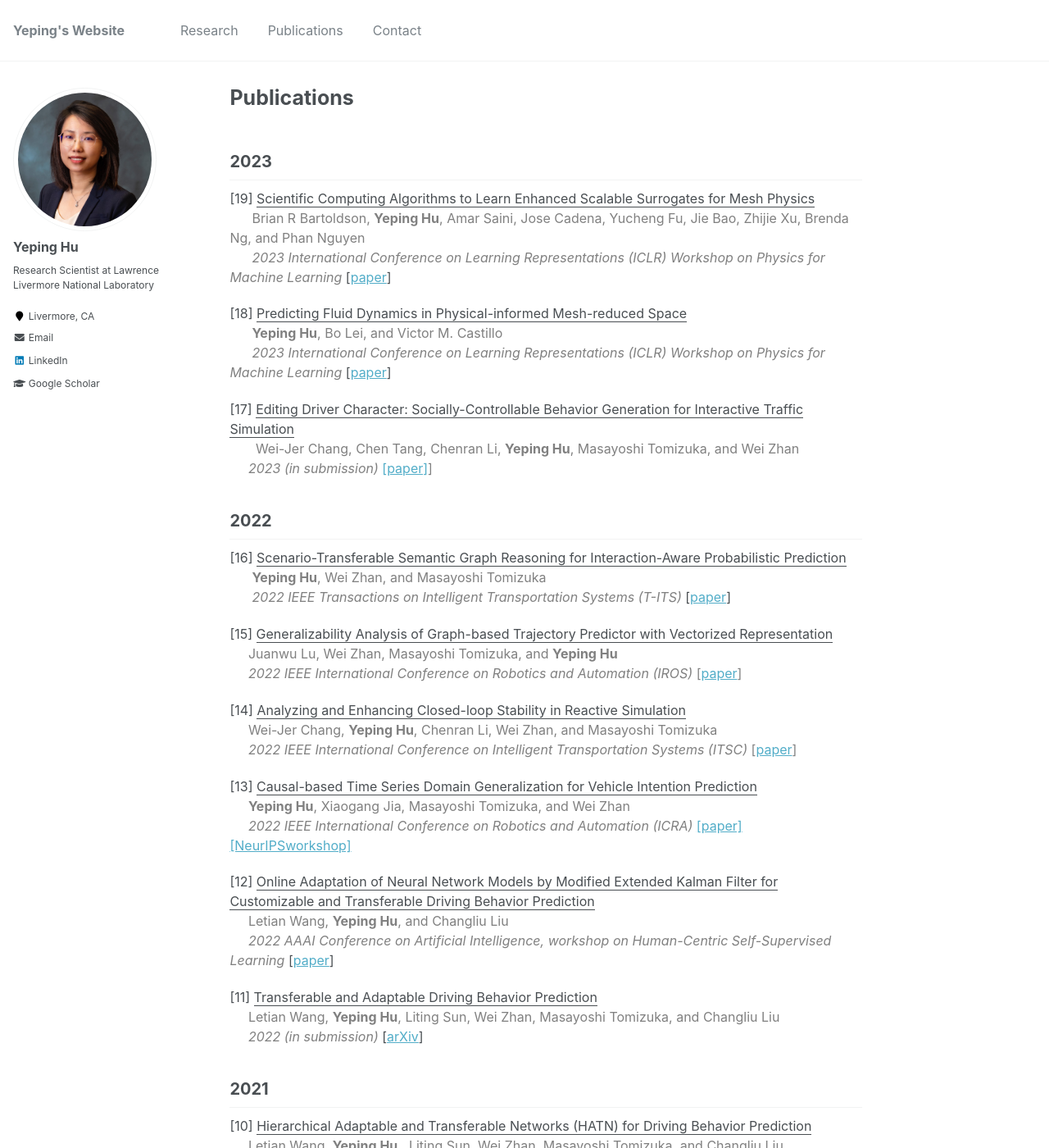
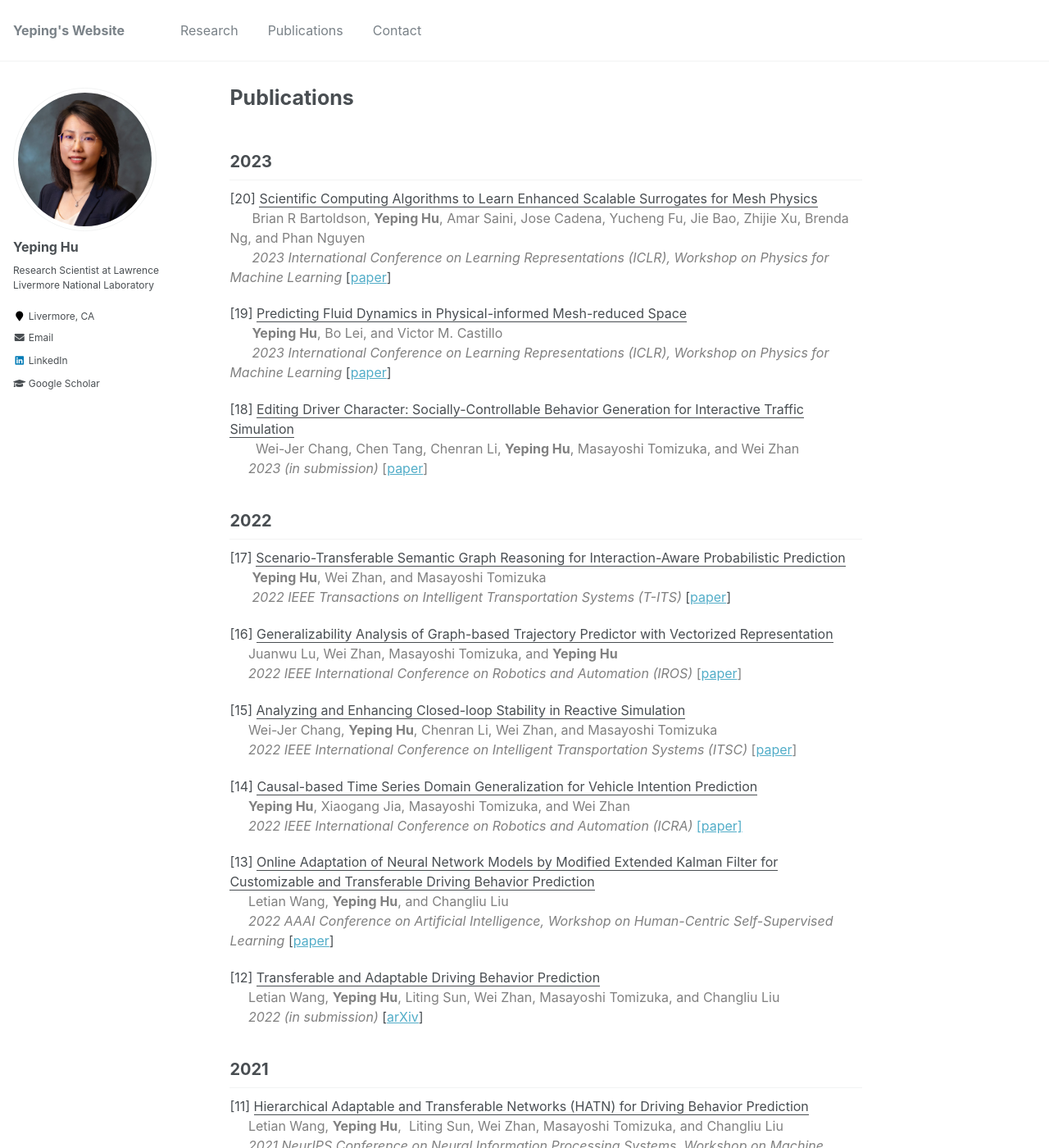
Before and after one commit to Yeping-Hu/yeping-hu.github.io, a Jekyll site: the page built from _pages/publications.md, in a window 1280 px wide and 1400 px high. Shown: the whole window at 82% size. Built offline with Jekyll 4.4.1, drawn with Linux system fonts in a browser that asks for light colours; a script that is not in the unit is left out; some of the changed text lies outside the part shown.

Commit message:
upate publication

```diff
--- a/_pages/publications.md
+++ b/_pages/publications.md
@@ -13,29 +13,31 @@ body, td {
 
 ## 2023
 
-[19] <u>Scientific Computing Algorithms to Learn Enhanced Scalable Surrogates for Mesh Physics</u><br />		&nbsp;&nbsp;&nbsp;&nbsp;&nbsp;&nbsp;<span style="color:gray">Brian R Bartoldson, **Yeping Hu**, Amar Saini, Jose Cadena, Yucheng Fu, Jie Bao, Zhijie Xu, Brenda Ng, and Phan Nguyen</span><br />		&nbsp;&nbsp;&nbsp;&nbsp;&nbsp;&nbsp;<span style="color:gray">*2023 International Conference on Learning Representations (ICLR) Workshop on Physics for Machine Learning*</span> [[paper](https://arxiv.org/pdf/2304.00338.pdf){:target="_blank"}]
+[20] <u>Scientific Computing Algorithms to Learn Enhanced Scalable Surrogates for Mesh Physics</u><br />		&nbsp;&nbsp;&nbsp;&nbsp;&nbsp;&nbsp;<span style="color:gray">Brian R Bartoldson, **Yeping Hu**, Amar Saini, Jose Cadena, Yucheng Fu, Jie Bao, Zhijie Xu, Brenda Ng, and Phan Nguyen</span><br />		&nbsp;&nbsp;&nbsp;&nbsp;&nbsp;&nbsp;<span style="color:gray">*2023 International Conference on Learning Representations (ICLR), Workshop on Physics for Machine Learning*</span> [[paper](https://arxiv.org/pdf/2304.00338.pdf){:target="_blank"}]
 
-[18] <u>Predicting Fluid Dynamics in Physical-informed Mesh-reduced Space</u><br />		&nbsp;&nbsp;&nbsp;&nbsp;&nbsp;&nbsp;<span style="color:gray">**Yeping Hu**, Bo Lei, and Victor M. Castillo</span><br />		&nbsp;&nbsp;&nbsp;&nbsp;&nbsp;&nbsp;<span style="color:gray">*2023 International Conference on Learning Representations (ICLR) Workshop on Physics for Machine Learning*</span> [[paper](https://openreview.net/pdf?id=EPyS7FHMIK){:target="_blank"}]
+[19] <u>Predicting Fluid Dynamics in Physical-informed Mesh-reduced Space</u><br />		&nbsp;&nbsp;&nbsp;&nbsp;&nbsp;&nbsp;<span style="color:gray">**Yeping Hu**, Bo Lei, and Victor M. Castillo</span><br />		&nbsp;&nbsp;&nbsp;&nbsp;&nbsp;&nbsp;<span style="color:gray">*2023 International Conference on Learning Representations (ICLR), Workshop on Physics for Machine Learning*</span> [[paper](https://openreview.net/pdf?id=EPyS7FHMIK){:target="_blank"}]
 
-[17] <u>Editing Driver Character: Socially-Controllable Behavior Generation for Interactive Traffic Simulation</u><br />		&nbsp;&nbsp;&nbsp;&nbsp;&nbsp;&nbsp;<span style="color:gray"> Wei-Jer Chang, Chen Tang, Chenran Li, **Yeping Hu**, Masayoshi Tomizuka, and Wei Zhan</span><br /><span style="color:gray">&nbsp;&nbsp;&nbsp;&nbsp;&nbsp;*2023 (in submission)* [[paper]](https://arxiv.org/pdf/2303.13830.pdf){:target="_blank"}]
+[18] <u>Editing Driver Character: Socially-Controllable Behavior Generation for Interactive Traffic Simulation</u><br />		&nbsp;&nbsp;&nbsp;&nbsp;&nbsp;&nbsp;<span style="color:gray"> Wei-Jer Chang, Chen Tang, Chenran Li, **Yeping Hu**, Masayoshi Tomizuka, and Wei Zhan</span><br /><span style="color:gray">&nbsp;&nbsp;&nbsp;&nbsp;&nbsp;*2023 (in submission)* [[paper](https://arxiv.org/pdf/2303.13830.pdf){:target="_blank"}]
 
 ## 2022
 
-[16] <u>Scenario-Transferable Semantic Graph Reasoning for Interaction-Aware Probabilistic Prediction</u><br />		&nbsp;&nbsp;&nbsp;&nbsp;&nbsp;&nbsp;<span style="color:gray">**Yeping Hu**, Wei Zhan, and Masayoshi Tomizuka</span><br />		&nbsp;&nbsp;&nbsp;&nbsp;&nbsp;&nbsp;<span style="color:gray">*2022 IEEE Transactions on Intelligent Transportation Systems (T-ITS)*</span> [[paper](https://ieeexplore.ieee.org/abstract/document/9901474){:target="_blank"}]
+[17] <u>Scenario-Transferable Semantic Graph Reasoning for Interaction-Aware Probabilistic Prediction</u><br />		&nbsp;&nbsp;&nbsp;&nbsp;&nbsp;&nbsp;<span style="color:gray">**Yeping Hu**, Wei Zhan, and Masayoshi Tomizuka</span><br />		&nbsp;&nbsp;&nbsp;&nbsp;&nbsp;&nbsp;<span style="color:gray">*2022 IEEE Transactions on Intelligent Transportation Systems (T-ITS)*</span> [[paper](https://ieeexplore.ieee.org/abstract/document/9901474){:target="_blank"}]
 
-[15] <u>Generalizability Analysis of Graph-based Trajectory Predictor with Vectorized Representation</u><br />&nbsp;&nbsp;&nbsp;&nbsp;<span style="color:gray"> Juanwu Lu, Wei Zhan, Masayoshi Tomizuka, and **Yeping Hu**</span><br /><span style="color:gray">&nbsp;&nbsp;&nbsp;&nbsp;&nbsp;*2022 IEEE International Conference on Robotics and Automation (IROS)* [[paper](https://arxiv.org/pdf/2208.03578.pdf){:target="_blank"}]
+[16] <u>Generalizability Analysis of Graph-based Trajectory Predictor with Vectorized Representation</u><br />&nbsp;&nbsp;&nbsp;&nbsp;<span style="color:gray"> Juanwu Lu, Wei Zhan, Masayoshi Tomizuka, and **Yeping Hu**</span><br /><span style="color:gray">&nbsp;&nbsp;&nbsp;&nbsp;&nbsp;*2022 IEEE International Conference on Robotics and Automation (IROS)* [[paper](https://arxiv.org/pdf/2208.03578.pdf){:target="_blank"}]
 
-[14] <u>Analyzing and Enhancing Closed-loop Stability in Reactive Simulation</u><br />&nbsp;&nbsp;&nbsp;&nbsp;<span style="color:gray"> Wei-Jer Chang, **Yeping Hu**, Chenran Li, Wei Zhan, and Masayoshi Tomizuka</span><br /><span style="color:gray">&nbsp;&nbsp;&nbsp;&nbsp;&nbsp;*2022 IEEE International Conference on Intelligent Transportation Systems (ITSC)* [[paper](https://arxiv.org/pdf/2208.04559.pdf){:target="_blank"}]
+[15] <u>Analyzing and Enhancing Closed-loop Stability in Reactive Simulation</u><br />&nbsp;&nbsp;&nbsp;&nbsp;<span style="color:gray"> Wei-Jer Chang, **Yeping Hu**, Chenran Li, Wei Zhan, and Masayoshi Tomizuka</span><br /><span style="color:gray">&nbsp;&nbsp;&nbsp;&nbsp;&nbsp;*2022 IEEE International Conference on Intelligent Transportation Systems (ITSC)* [[paper](https://arxiv.org/pdf/2208.04559.pdf){:target="_blank"}]
 
-[13] <u>Causal-based Time Series Domain Generalization for Vehicle Intention Prediction</u><br />&nbsp;&nbsp;&nbsp;&nbsp;<span style="color:gray"> **Yeping Hu**, Xiaogang Jia, Masayoshi Tomizuka, and Wei Zhan</span><br /><span style="color:gray">&nbsp;&nbsp;&nbsp;&nbsp;&nbsp;*2022 IEEE International Conference on Robotics and Automation (ICRA)* [[paper]](https://ieeexplore.ieee.org/abstract/document/9812188){:target="_blank"} [[NeurIPSworkshop]](https://arxiv.org/pdf/2112.02093.pdf){:target="_blank"}
+[14] <u>Causal-based Time Series Domain Generalization for Vehicle Intention Prediction</u><br />&nbsp;&nbsp;&nbsp;&nbsp;<span style="color:gray"> **Yeping Hu**, Xiaogang Jia, Masayoshi Tomizuka, and Wei Zhan</span><br /><span style="color:gray">&nbsp;&nbsp;&nbsp;&nbsp;&nbsp;*2022 IEEE International Conference on Robotics and Automation (ICRA)* [[paper]](https://ieeexplore.ieee.org/abstract/document/9812188){:target="_blank"}
 
-[12] <u>Online Adaptation of Neural Network Models by Modified Extended Kalman Filter for Customizable and Transferable Driving Behavior Prediction</u><br />&nbsp;&nbsp;&nbsp;&nbsp;&nbsp;<span style="color:gray">Letian Wang, **Yeping Hu**, and Changliu Liu</span><br /><span style="color:gray">&nbsp;&nbsp;&nbsp;&nbsp;&nbsp;*2022 AAAI Conference on Artificial Intelligence, workshop on Human-Centric Self-Supervised Learning*</span> [[paper](https://arxiv.org/abs/2112.06129){:target="_blank"}]
+[13] <u>Online Adaptation of Neural Network Models by Modified Extended Kalman Filter for Customizable and Transferable Driving Behavior Prediction</u><br />&nbsp;&nbsp;&nbsp;&nbsp;&nbsp;<span style="color:gray">Letian Wang, **Yeping Hu**, and Changliu Liu</span><br /><span style="color:gray">&nbsp;&nbsp;&nbsp;&nbsp;&nbsp;*2022 AAAI Conference on Artificial Intelligence, Workshop on Human-Centric Self-Supervised Learning*</span> [[paper](https://arxiv.org/abs/2112.06129){:target="_blank"}]
 
-[11] <u>Transferable and Adaptable Driving Behavior Prediction</u><br />&nbsp;&nbsp;&nbsp;&nbsp;&nbsp;<span style="color:gray">Letian Wang, **Yeping Hu**, Liting Sun, Wei Zhan, Masayoshi Tomizuka, and Changliu Liu</span><br /><span style="color:gray">&nbsp;&nbsp;&nbsp;&nbsp;&nbsp;*2022 (in submission)*</span> [[arXiv](https://arxiv.org/pdf/2202.05140){:target="_blank"}]
+[12] <u>Transferable and Adaptable Driving Behavior Prediction</u><br />&nbsp;&nbsp;&nbsp;&nbsp;&nbsp;<span style="color:gray">Letian Wang, **Yeping Hu**, Liting Sun, Wei Zhan, Masayoshi Tomizuka, and Changliu Liu</span><br /><span style="color:gray">&nbsp;&nbsp;&nbsp;&nbsp;&nbsp;*2022 (in submission)*</span> [[arXiv](https://arxiv.org/pdf/2202.05140){:target="_blank"}]
 
 ## 2021
 
-[10] <u>Hierarchical Adaptable and Transferable Networks (HATN) for Driving Behavior Prediction</u><br />&nbsp;&nbsp;&nbsp;&nbsp;&nbsp;<span style="color:gray">Letian Wang, **Yeping Hu**,  Liting Sun, Wei Zhan, Masayoshi Tomizuka, and Changliu Liu</span><br /><span style="color:gray">&nbsp;&nbsp;&nbsp;&nbsp;&nbsp;*2021 NeurIPS Conference on Neural Information Processing Systems, workshop on Machine Learning or Autonomous Driving*</span> [[paper](https://arxiv.org/abs/2111.00788){:target="_blank"}] <span style="color:red">**(Spotlight Talk)** </span>
+[11] <u>Hierarchical Adaptable and Transferable Networks (HATN) for Driving Behavior Prediction</u><br />&nbsp;&nbsp;&nbsp;&nbsp;&nbsp;<span style="color:gray">Letian Wang, **Yeping Hu**,  Liting Sun, Wei Zhan, Masayoshi Tomizuka, and Changliu Liu</span><br /><span style="color:gray">&nbsp;&nbsp;&nbsp;&nbsp;&nbsp;*2021 NeurIPS Conference on Neural Information Processing Systems, Workshop on Machine Learning or Autonomous Driving*</span> [[paper](https://arxiv.org/abs/2111.00788){:target="_blank"}] <span style="color:red">**(Spotlight Talk)** </span>
+
+[10] <u>Causal-based Time Series Domain Generalization for Vehicle Intention Prediction</u><br />&nbsp;&nbsp;&nbsp;&nbsp;<span style="color:gray"> **Yeping Hu**, Xiaogang Jia, Masayoshi Tomizuka, and Wei Zhan</span><br /><span style="color:gray">&nbsp;&nbsp;&nbsp;&nbsp;&nbsp;*2021 NeurIPS Conference on Neural Information Processing Systems, Workshop on Distribution Shifts* [[paper]](https://arxiv.org/pdf/2112.02093.pdf){:target="_blank"}
 
 ## 2019
 
```
